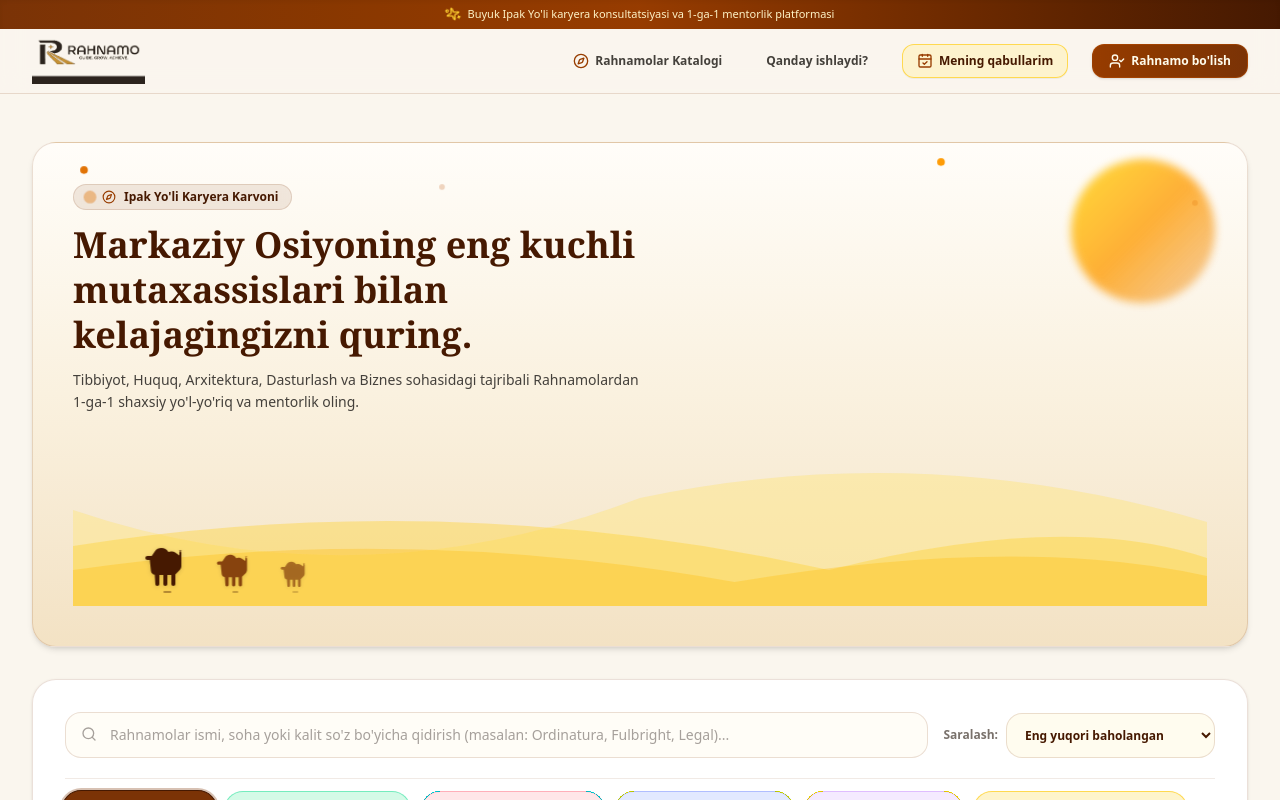
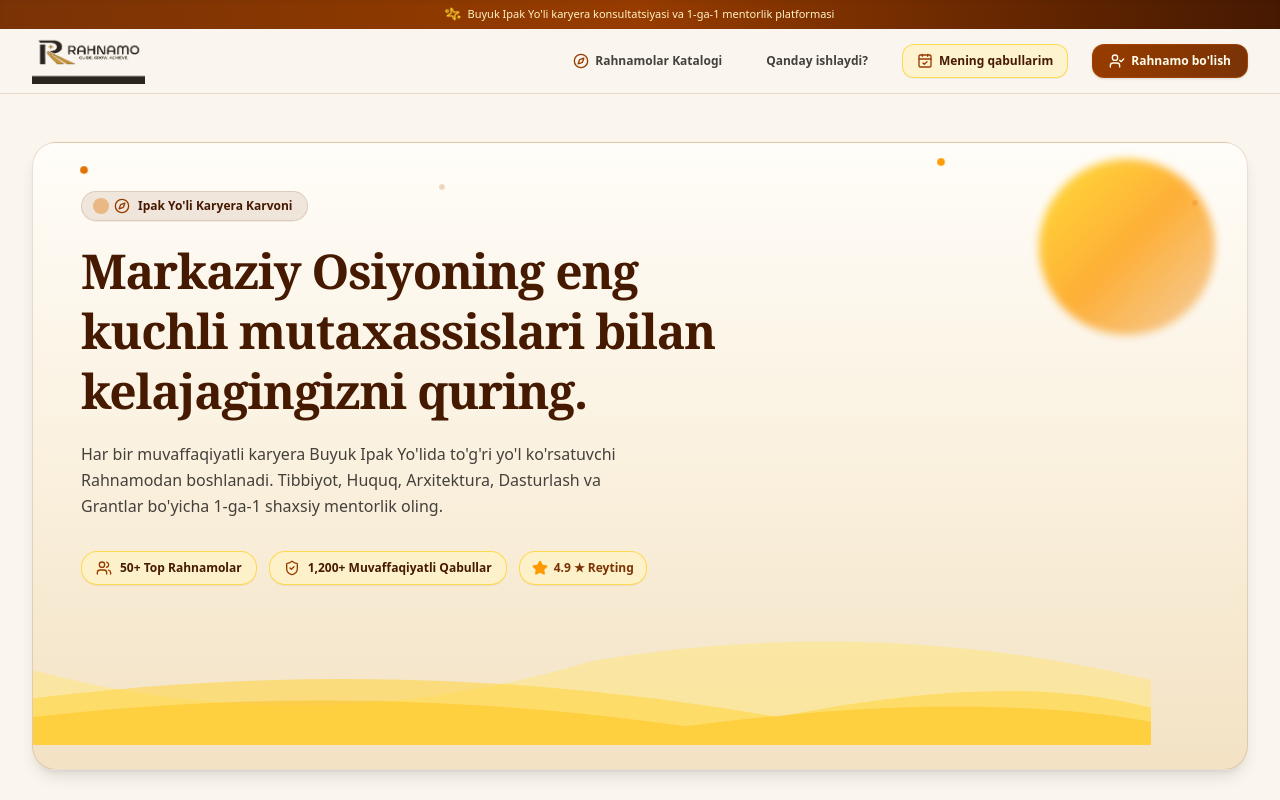
Before and after one commit to diyorislomov/rahnamo, a Next.js app: page / in a window 1280 px wide. Shown: the top 800 px of the page. Built offline with nearby package versions, Linux system fonts and the light colour scheme.

Commit message:
style: remove camels and person figures from Hero section, leaving clean warm desert dunes, sun glow, and typography chips

```diff
--- a/src/components/DesertCaravan.tsx
+++ b/src/components/DesertCaravan.tsx
@@ -1,15 +1,16 @@
 'use client';
 
-import { Sparkles, Compass } from 'lucide-react';
-import { CamelIcon } from '@/components/Icons';
+import React from 'react';
+import { Compass, Star, ShieldCheck, Users } from 'lucide-react';
 
 export default function DesertCaravan() {
   return (
-    <div className="relative w-full overflow-hidden rounded-3xl bg-gradient-to-b from-[#FFFDF9] via-[#FAF1DF] to-[#F3E2C4] border border-amber-900/15 shadow-md p-6 sm:p-10 my-6 select-none group">
-      {/* Glowing Warm Desert Sun */}
-      <div className="absolute top-4 right-8 w-24 h-24 sm:w-36 sm:h-36 rounded-full bg-gradient-to-br from-amber-300 via-amber-500 to-amber-600/40 opacity-80 blur-xs animate-pulse" />
+    <div className="relative w-full overflow-hidden rounded-3xl bg-gradient-to-b from-[#FFFDF9] via-[#FAF1DF] to-[#F3E2C4] border border-amber-900/15 shadow-lg p-6 sm:p-12 my-6 select-none group">
 
-      {/* Twinkling Desert Stars Overlay */}
+      {/* ☀️ Glowing Warm Silk Road Desert Sun */}
+      <div className="absolute top-4 right-8 w-28 h-28 sm:w-44 sm:h-44 rounded-full bg-gradient-to-br from-amber-300 via-amber-500 to-amber-600/40 opacity-80 blur-xs animate-pulse pointer-events-none" />
+
+      {/* ✨ Twinkling Desert Stars & Ambient Sparkles Overlay */}
       <div className="absolute inset-0 overflow-hidden pointer-events-none">
         <div className="absolute top-6 left-12 w-1.5 h-1.5 rounded-full bg-amber-600 animate-twinkle-fast" />
         <div className="absolute top-10 left-1/3 w-2 h-2 rounded-full bg-amber-700 animate-twinkle-slow" />
@@ -17,70 +18,66 @@
         <div className="absolute top-14 right-12 w-2 h-2 rounded-full bg-amber-600 animate-twinkle-slow" />
       </div>
 
-      <div className="relative z-10 max-w-xl">
-        <div className="inline-flex items-center gap-2 px-3 py-1 rounded-full bg-amber-900/10 border border-amber-900/15 text-amber-950 text-xs font-bold mb-3 backdrop-blur-xs">
-          <span className="w-2 h-2 rounded-full bg-amber-600 animate-ping" />
-          <Compass className="w-3.5 h-3.5 text-amber-800" />
+      {/* Hero Copy Content & Value Chips */}
+      <div className="relative z-10 max-w-2xl space-y-5 text-left">
+        <div className="inline-flex items-center gap-2 px-3.5 py-1.5 rounded-full bg-amber-900/10 border border-amber-900/15 text-amber-950 text-xs font-extrabold backdrop-blur-xs shadow-2xs">
+          <span className="w-2.5 h-2.5 rounded-full bg-amber-600 animate-ping" />
+          <Compass className="w-4 h-4 text-amber-800" />
           <span>Ipak Yo'li Karyera Karvoni</span>
         </div>
 
-        <h1 className="font-serif font-extrabold text-2xl sm:text-4xl text-amber-950 leading-tight">
+        <h1 className="font-serif font-black text-3xl sm:text-5xl text-amber-950 leading-tight tracking-tight">
           Markaziy Osiyoning eng kuchli mutaxassislari bilan kelajagingizni quring.
         </h1>
 
-        <p className="text-xs sm:text-sm text-stone-700 mt-3 leading-relaxed">
-          Tibbiyot, Huquq, Arxitektura, Dasturlash va Biznes sohasidagi tajribali Rahnamolardan 1-ga-1 shaxsiy yo'l-yo'riq va mentorlik oling.
+        <p className="text-xs sm:text-base text-stone-700 leading-relaxed font-sans max-w-xl">
+          Har bir muvaffaqiyatli karyera Buyuk Ipak Yo'lida to'g'ri yo'l ko'rsatuvchi Rahnamodan boshlanadi. Tibbiyot, Huquq, Arxitektura, Dasturlash va Grantlar bo'yicha 1-ga-1 shaxsiy mentorlik oling.
         </p>
+
+        {/* Value Stats Pills */}
+        <div className="pt-3 flex flex-wrap items-center gap-3 text-xs font-bold font-sans">
+          <div className="flex items-center gap-2 bg-amber-100/80 border border-amber-300/80 px-3.5 py-2 rounded-2xl text-amber-950 shadow-2xs">
+            <Users className="w-4 h-4 text-amber-800" />
+            <span>50+ Top Rahnamolar</span>
+          </div>
+          <div className="flex items-center gap-2 bg-amber-100/80 border border-amber-300/80 px-3.5 py-2 rounded-2xl text-amber-950 shadow-2xs">
+            <ShieldCheck className="w-4 h-4 text-amber-800" />
+            <span>1,200+ Muvaffaqiyatli Qabullar</span>
+          </div>
+          <div className="flex items-center gap-1.5 bg-amber-100/80 border border-amber-300/80 px-3 py-2 rounded-2xl text-amber-900 shadow-2xs">
+            <Star className="w-4 h-4 text-amber-500 fill-amber-500" />
+            <span>4.9 ★ Reyting</span>
+          </div>
+        </div>
       </div>
 
-      {/* Animated 3-Layer Sand Dunes + Walking Camel Caravan */}
-      <div className="relative mt-8 sm:mt-12 h-24 sm:h-36 w-full">
-        {/* Dune Layer 1 (Far) */}
+      {/* 🌊 3-Layer Parallax Desert Sand Dunes Base */}
+      <div className="relative mt-8 sm:mt-12 h-20 sm:h-28 w-full -mb-6 -mx-6 sm:-mx-12">
         <svg
-          className="absolute bottom-0 left-0 w-full h-full text-amber-200/50"
+          className="absolute bottom-0 left-0 w-full h-full text-amber-200/60"
           viewBox="0 0 1200 120"
           preserveAspectRatio="none"
         >
           <path fill="currentColor" d="M0,40 Q300,120 600,30 Q900,-20 1200,50 L1200,120 L0,120 Z" />
         </svg>
 
-        {/* Dune Layer 2 (Mid) */}
         <svg
-          className="absolute bottom-0 left-0 w-full h-full text-amber-300/40"
+          className="absolute bottom-0 left-0 w-full h-full text-amber-300/50"
           viewBox="0 0 1200 120"
           preserveAspectRatio="none"
         >
           <path fill="currentColor" d="M0,70 Q400,20 800,90 Q1050,40 1200,80 L1200,120 L0,120 Z" />
         </svg>
 
-        {/* Dune Layer 3 (Foreground) */}
         <svg
-          className="absolute bottom-0 left-0 w-full h-full text-amber-400/30"
+          className="absolute bottom-0 left-0 w-full h-full text-amber-400/40"
           viewBox="0 0 1200 120"
           preserveAspectRatio="none"
         >
           <path fill="currentColor" d="M0,90 Q350,50 700,100 Q1000,60 1200,95 L1200,120 L0,120 Z" />
         </svg>
+      </div>
 
-        {/* Walking Camel Caravan Silhouette */}
-        <div className="absolute bottom-3 left-6 sm:left-16 flex items-end gap-3 sm:gap-6 animate-caravan">
-          {/* Lead Camel */}
-          <div className="flex flex-col items-center animate-camel-bob">
-            <CamelIcon className="w-9 h-9 sm:w-12 sm:h-12 text-amber-950 fill-current drop-shadow-sm" />
-            <span className="w-2 h-0.5 bg-amber-950/40 rounded-full mt-0.5" />
-          </div>
-          {/* Camel 2 */}
-          <div className="flex flex-col items-center animate-camel-bob [animation-delay:0.4s]">
-            <CamelIcon className="w-8 h-8 sm:w-10 sm:h-10 text-amber-900 fill-current drop-shadow-sm opacity-90" />
-            <span className="w-1.5 h-0.5 bg-amber-950/30 rounded-full mt-0.5" />
-          </div>
-          {/* Camel 3 */}
-          <div className="flex flex-col items-center animate-camel-bob [animation-delay:0.8s]">
-            <CamelIcon className="w-6 h-6 sm:w-8 sm:h-8 text-amber-900/80 fill-current drop-shadow-sm opacity-80" />
-            <span className="w-1.5 h-0.5 bg-amber-950/20 rounded-full mt-0.5" />
-          </div>
-        </div>
-      </div>
     </div>
   );
 }
```
